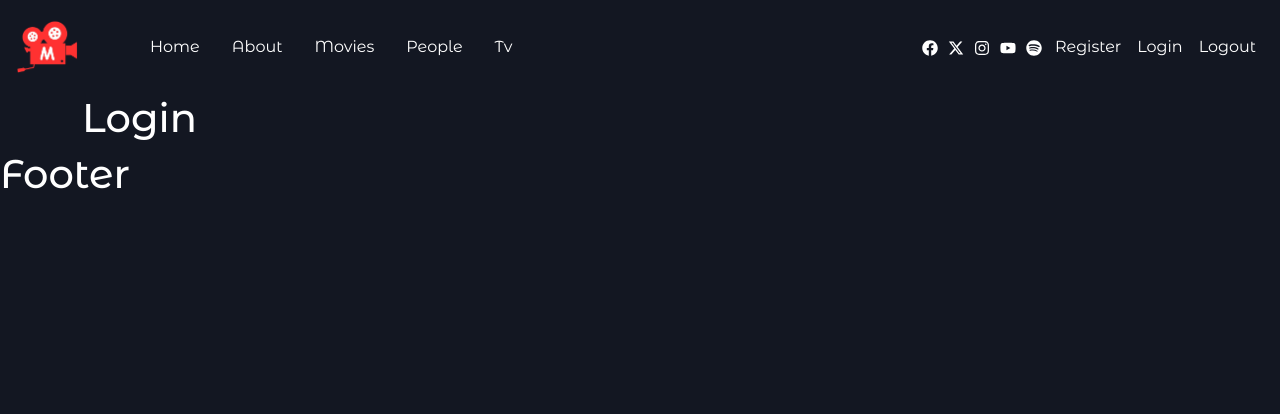
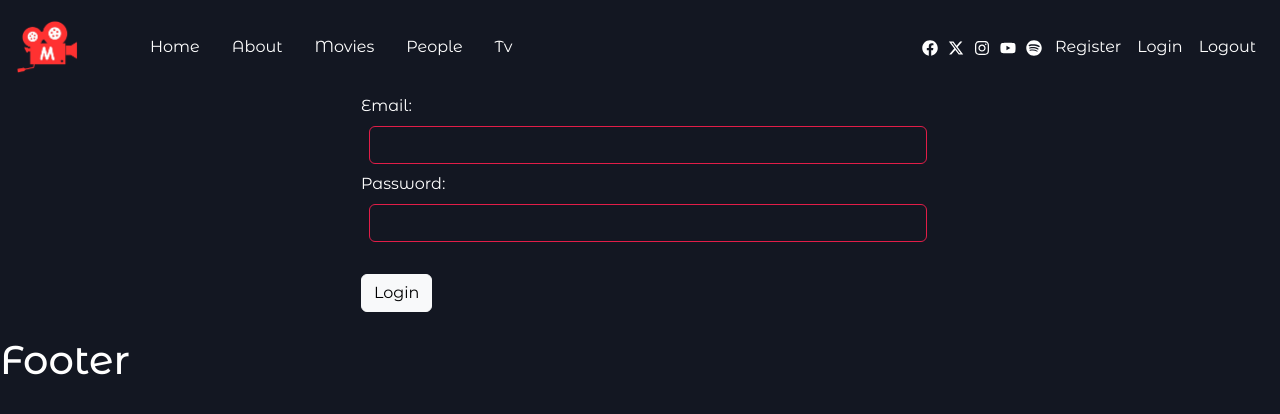
Before and after one commit to mahmoud-abdelaziz0/MovieStreet, a React (Create React App) app: page /login in a window 1280 px wide. Shown: the top 414 px of the page. Built offline with nearby package versions, Linux system fonts and the light colour scheme.

Commit message:
🔐 Add login logic and design

```diff
--- a/src/Components/Login/Login.jsx
+++ b/src/Components/Login/Login.jsx
@@ -1,9 +1,156 @@
-import React from "react";
+import Joi from "joi";
+import React, { useState } from "react";
+import { useNavigate } from "react-router-dom";
 
-const Login = () => {
+const Login = ({ saveUserData }) => {
+  //! Start States Zone
+
+  const [getData, setGetData] = useState({
+    email: "",
+    password: "",
+  });
+  const [error, setError] = useState("");
+  const [isLoding, setIsLoding] = useState(false);
+  let navigate = useNavigate();
+  const [errorList, setErrorList] = useState([]);
+
+  //! End States Zone
+
+  const handleChange = (event) => {
+    setGetData((old) => ({
+      ...getData,
+      [event.target.name]: event.target.value,
+    }));
+  };
+
+  //! ===================== Start Send data ======================================
+
+  async function sendLogDataToApi() {
+    try {
+      const response = await fetch(
+        "https://gp-workwave-production.up.railway.app/api/auth/login",
+        {
+          method: "POST",
+          headers: {
+            "Content-type": "application/json",
+          },
+          body: JSON.stringify(getData),
+        }
+      );
+
+      let res = await response.json();
+      let data = res.data;
+      localStorage.setItem("userToken", data.token);
+
+      console.log("RESSSS", res);
+      console.log("DATAAAA", data.token);
+      console.log("RESPONSEEEEE", response);
+
+      if (!response.ok) {
+        let errorMsg = await response.text();
+
+        // console.log("ErrorMSGGGG", errorMsg);
+        setError(errorMsg);
+        throw new Error(
+          `HTTP error! Status: ${response.status}, Message: ${errorMsg}`
+        );
+      }
+
+      setIsLoding(false);
+      saveUserData();
+      navigate("/home");
+    } catch (error) {
+      console.error("you have an error", error);
+      setIsLoding(false);
+    }
+  }
+
+  // console.log("ERORRRRRR", error);
+  //! ===================== End Send data ======================================
+
+  function validateLoginForm() {
+    let scheme = Joi.object({
+      email: Joi.string()
+        .email({ tlds: { allow: ["com", "net"] } })
+        .required(),
+      password: Joi.string()
+        .pattern(/^[A-Z][a-z]{3,6}/)
+        .required(),
+    });
+
+    // console.log(scheme.validate(getData, { abortEarly: false }));
+    return scheme.validate(getData, { abortEarly: false });
+  }
+
+  const handleSubmit = (e) => {
+    setIsLoding(true);
+    e.preventDefault();
+
+    let validateForm = validateLoginForm();
+
+    if (validateForm.error) {
+      // console.log(validateForm.error);
+      setErrorList(validateForm.error.details);
+      setIsLoding(false);
+    } else {
+      sendLogDataToApi();
+    }
+  };
+
+  // console.log("ERRORlisttttttttt", errorList);
+
   return (
     <>
-      <h1>Login</h1>
+      <form action="" className="w-50 mx-auto" onSubmit={handleSubmit}>
+        <label htmlFor="email">Email: </label>
+        <input
+          type="email"
+          name="email"
+          id="email"
+          className="form-control my-input m-2 text-white"
+          onChange={handleChange}
+        />
+        {/* Start appears the validation error for each input */}
+        {errorList.filter((err) => err.context.label === "email")[0] ? (
+          <div className="mx-3 text-danger">
+            {
+              errorList.filter((err) => err.context.label === "email")[0]
+                ?.message
+            }
+          </div>
+        ) : (
+          ""
+        )}
+        {/* End appears the validation error for each input */}
+        <label htmlFor="password">Password: </label>
+        <input
+          type="password"
+          name="password"
+          id="password"
+          className="form-control my-input m-2 text-white"
+          onChange={handleChange}
+        />
+        {/* Start appears the validation error for each input */}
+        {errorList.filter((err) => err.context.label === "password")[0] ? (
+          <div className="mx-3 text-danger">
+            {
+              errorList.filter((err) => err.context.label === "password")[0]
+                ?.message
+            }
+          </div>
+        ) : (
+          ""
+        )}
+        {/* End appears the validation error for each input */}
+
+        <button type="submit" className="btn btn-light my-4">
+          {isLoding === true ? (
+            <i className="fas fa-spinner fa-spin"></i>
+          ) : (
+            "Login"
+          )}
+        </button>
+      </form>
     </>
   );
 };
```
